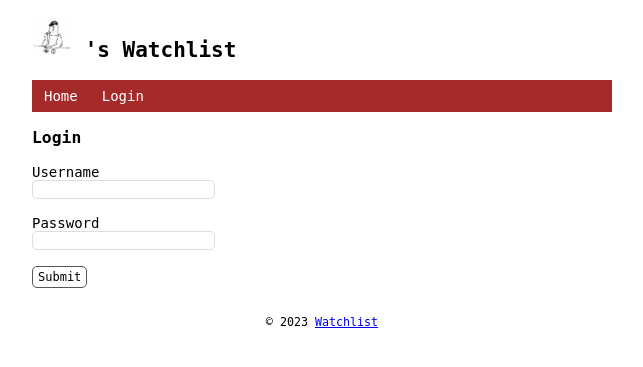
After one commit to TheParzivaal/watchlist, a Flask app: page /login in a window 1280 px wide. The commit adds this page. Shown: the top 367 px of the page, without its empty margins (318-961 px from the left). Run offline with Flask 3, Linux system fonts and the light colour scheme.

Commit message:
User authentication with flask_login

```diff
--- a/app.py
+++ b/app.py
@@ -3,19 +3,33 @@ import click
 
 from flask import Flask, render_template, request, url_for, redirect, flash
 from flask_sqlalchemy import SQLAlchemy
+from werkzeug.security import generate_password_hash, check_password_hash
+from flask_login import LoginManager, UserMixin, login_user, login_required, logout_user, current_user
 
 app = Flask(__name__)
 
 app.config['SQLALCHEMY_DATABASE_URI'] = 'sqlite:////' + os.path.join(app.root_path, 'data.db')
 app.config['SQLALCHEMY_TRACK_MODIFICATIONS'] = False
 app.config['SECRET_KEY'] = 'dev'
+
+login_manager = LoginManager(app)
+login_manager.login_view = 'login'
+
 # Load all the configurations before instantiation
 db = SQLAlchemy(app)
 
 
-class User(db.Model):
+class User(db.Model, UserMixin):
     id = db.Column(db.Integer, primary_key=True)
     name = db.Column(db.String(20))
+    username = db.Column(db.String(20))
+    password_hash = db.Column(db.String(128))
+
+    def set_password(self, password):
+        self.password_hash = generate_password_hash(password)
+
+    def validate_password(self, password):
+        return check_password_hash(self.password_hash, password)
 
 
 class Movie(db.Model):
@@ -34,9 +48,42 @@ def initdb(drop):
 
 
 @app.cli.command()
+@click.option('--username', prompt=True, help='The username used to login.')
+@click.option('--password', prompt=True, hide_input=True, confirmation_prompt=True, help='The password used to login.')
+def admin(username, password):
+    """
+    Create user.
+    :param username: The username used to login
+    :param password: The password used to login.
+    :return: none.
+    """
+    db.create_all()
+
+    user = User.query.first()
+    if user is not None:
+        click.echo('Updating user...')
+        user.username = username
+        user.set_password(password)
+    else:
+        click.echo('Creating user...')
+        user = User(username=username, name='Admin')
+        user.set_password(password)
+        db.session.add(user)
+
+    db.session.commit()
+    click.echo('Done.')
+
+
+@login_manager.user_loader
+def load_user(user_id):
+    user = User.query.get(int(user_id))
+    return user
+
+
+@app.cli.command()
 def forge():
-    db.create_all()
-    name = 'Max Palmer'
+    # db.create_all()
+    # name = 'Max Palmer'
     movies = [
         {'title': 'My Neighbor Totoro', 'year': '1988'},
         {'title': 'Dead Poets Society', 'year': '1989'},
@@ -49,14 +96,62 @@ def forge():
         {'title': 'WALL-E', 'year': '2008'},
         {'title': 'The Pork of Music', 'year': '2012'},
     ]
-    user = User(name=name)
-    db.session.add(user)
+    # user = User(name=name)
+    # db.session.add(user)
     for m in movies:
         movie = Movie(title=m['title'], year=m['year'])
         db.session.add(movie)
 
     db.session.commit()
     click.echo("Done.")
+
+
+@app.route('/login', methods=['GET', 'POST'])
+def login():
+    if request.method == 'POST':
+        username = request.form.get('username')
+        password = request.form.get('password')
+
+        if (not username) or (not password):
+            flash('Invalid input.')
+            return redirect(url_for('login'))
+
+        user = User.query.first()
+        if user.username == username and user.validate_password(password):
+            login_user(user)
+            flash('Login success.')
+            return redirect(url_for('index'))
+
+        flash('Invalid username or password.')
+        return redirect(url_for('login'))
+
+    return render_template('login.html')
+
+
+@app.route('/logout')
+@login_required
+def logout():
+    logout_user()
+    flash('Goodbye.')
+    return redirect(url_for('index'))
+
+
+@app.route('/settings', methods=['GET', 'POST'])
+@login_required
+def settings():
+    if request.method == 'POST':
+        name = request.form.get('name')
+
+        if (not name) or (len(name) > 20):
+            flash('Invalid input.')
+            return redirect(url_for('settings'))
+
+        current_user.name = name
+        db.session.commit()
+        flash('Setting updated.')
+        return redirect(url_for('index'))
+
+    return render_template('settings.html')
 
 
 @app.context_processor
@@ -68,6 +163,9 @@ def inject_user():
 @app.route('/', methods=['GET', 'POST'])
 def index():
     if request.method == 'POST':    # Check whether it is POST request
+        if not current_user.is_authenticated:
+            flash('Please log in to access this page.')
+            return redirect(url_for('login'))
         # Get data from form
         title = request.form.get('title')
         year = request.form.get('year')
@@ -87,6 +185,7 @@ def index():
 
 
 @app.route('/movie/edit/<int:movie_id>', methods=['GET', 'POST'])
+@login_required
 def edit(movie_id):
     movie = Movie.query.get_or_404(movie_id)
 
@@ -108,6 +207,7 @@ def edit(movie_id):
 
 
 @app.route('/movie/delete/<int:movie_id>', methods=['POST'])
+@login_required
 def delete(movie_id):
     movie = Movie.query.get_or_404(movie_id)
     db.session.delete(movie)
--- a/static/style.css
+++ b/static/style.css
@@ -109,6 +109,11 @@ input[type=text] {
     border-radius: 5px;
 }
 
+input[type=password] {
+    border: 1px solid #ddd;
+    border-radius: 5px;
+}
+
 input[name=year] {
     width: 50px;
 }
--- a/templates/base.html
+++ b/templates/base.html
@@ -20,6 +20,12 @@
     <nav>
         <ul>
             <li><a href="{{ url_for('index') }}">Home</a></li>
+            {% if current_user.is_authenticated %}
+            <li><a href="{{ url_for('settings') }}">Settings</a></li>
+            <li><a href="{{ url_for('logout') }}">Logout</a></li>
+            {% else %}
+            <li><a href="{{ url_for('login') }}">Login</a></li>
+            {% endif %}
         </ul>
     </nav>
     {% block content %}{% endblock %}
--- a/templates/index.html
+++ b/templates/index.html
@@ -2,11 +2,13 @@
 
 {% block content %}
     <p>{{ movies|length }} Titles</p>
+    {% if current_user.is_authenticated %}
     <form method="post">
         Name <input type="text" name="title" autocomplete="off" required>
         Year <input type="text" name="year" autocomplete="off" required>
         <input class="btn" type="submit" name="submit" Value="Add">
     </form>
+    {% endif %}
     <ul class="movie-list">
         {% for movie in movies %}
         <li>
@@ -15,10 +17,12 @@
             </span>
             {{ movie.title }} - {{ movie.year }}
             <span class="float-right">
+                {% if current_user.is_authenticated %}
                 <a class="btn" href="{{ url_for('edit', movie_id=movie.id) }}">Edit</a>
                 <form class="inline-form" method="post" action="{{ url_for('delete', movie_id=movie.id) }}">
                     <input class="btn" type="submit" name="delete" value="Delete" onclick="return confirm('Are you sure?')">
                 </form>
+                {% endif %}
             </span>
         </li>
         {% endfor %}
--- /dev/null
+++ b/templates/login.html
@@ -0,0 +1,12 @@
+{% extends 'base.html' %}
+
+{% block content %}
+    <h3>Login</h3>
+    <form method="post">
+        Username<br>
+        <input type="text" name="username" required><br><br>
+        Password<br>
+        <input type="password" name="password" required><br><br>
+        <input class="btn" type="submit" name="submit" value="Submit">
+    </form>
+{% endblock %}
```
Also changed, not shown: templates/settings.html (added, +9 -0 lines).
